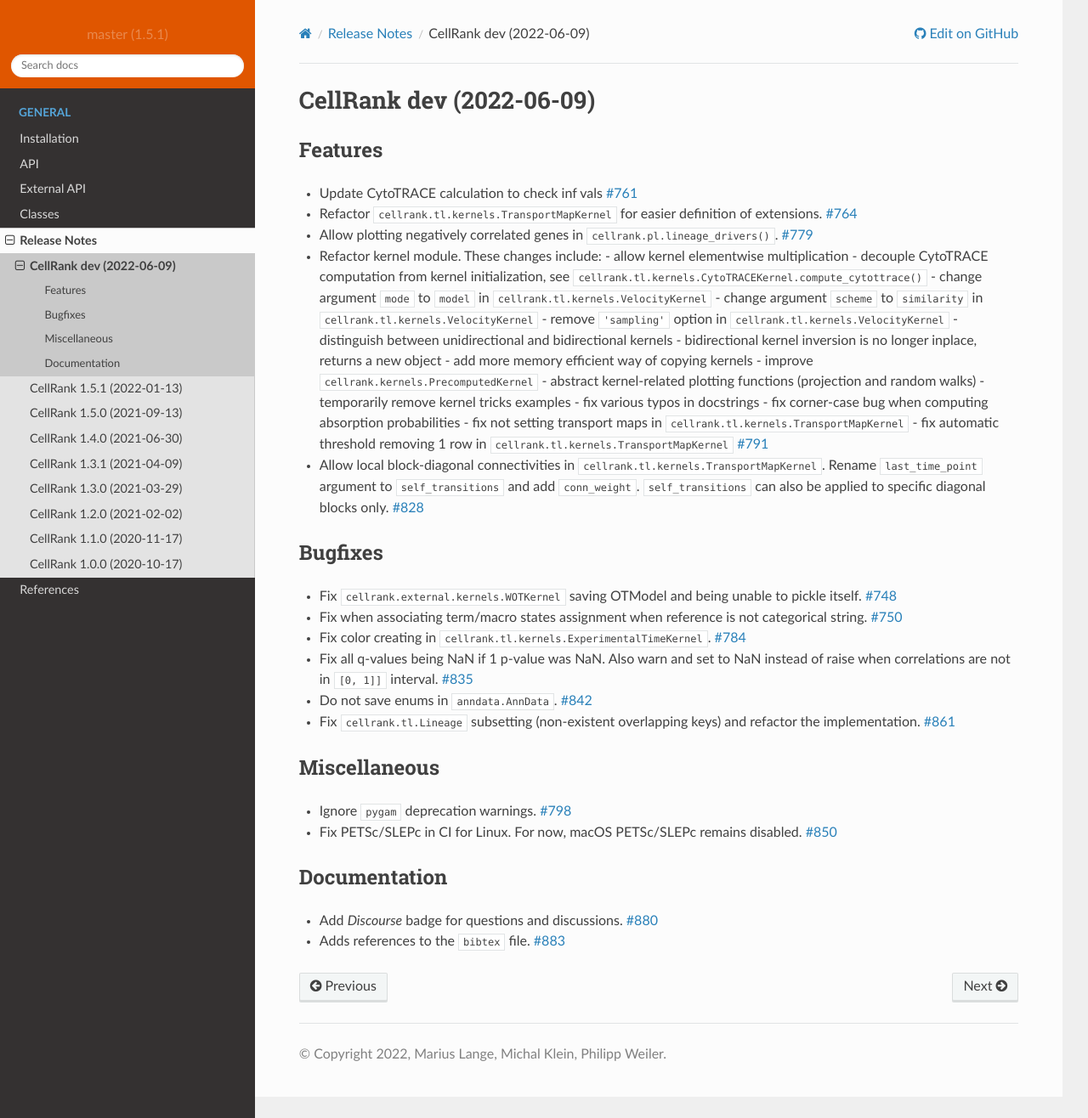
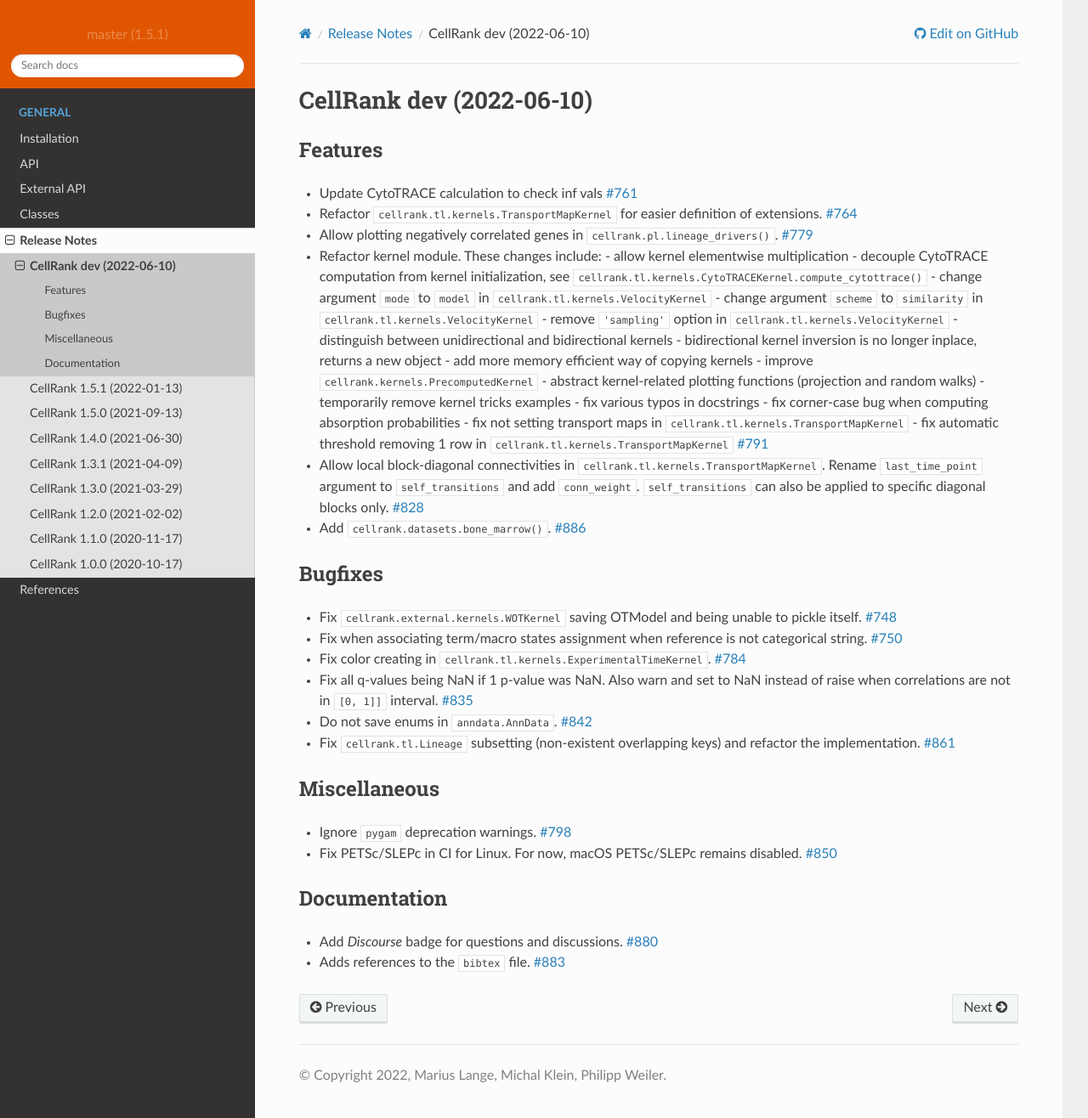
Before and after one commit to theislab/cellrank, a Sphinx documentation site: the page built from docs/source/release/notes-dev.rst, in a window 1280 px wide and 1316 px high. Shown: the whole window at 85% size. Built offline with Sphinx 7.4.7 and the Read the Docs theme 2.0.0, drawn with Linux system fonts in a browser that asks for light colours; pages that are not in the unit, such as notebooks, are missing from menus.

Commit message:
[auto][ci skip] Update release notes (#886)

```diff
--- a/docs/source/release/notes-dev.rst
+++ b/docs/source/release/notes-dev.rst
@@ -1,4 +1,4 @@
-CellRank dev (2022-06-09)
+CellRank dev (2022-06-10)
 =========================
 
 Features
@@ -33,6 +33,9 @@ Features
 
 - Allow local block-diagonal connectivities in :class:`cellrank.tl.kernels.TransportMapKernel`. Rename ``last_time_point`` argument to ``self_transitions`` and add ``conn_weight``. ``self_transitions`` can also be applied to specific diagonal blocks only.
   `#828 <https://github.com/theislab/cellrank/pull/828>`__
+
+- Add :func:`cellrank.datasets.bone_marrow`.
+  `#886 <https://github.com/theislab/cellrank/pull/886>`__
 
 
 Bugfixes
```
